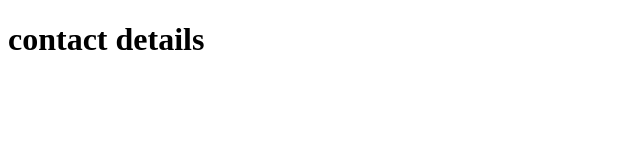
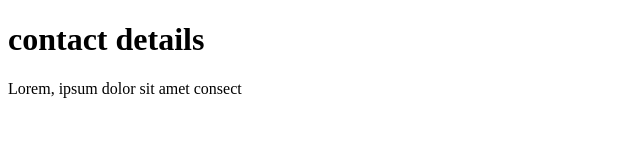
Before and after one commit to JDurley/First-repo, a plain HTML site: page contact.html in a window 1280 px wide. Shown: the whole page, without its empty margins (0-640 px from the left). Drawn offline with Linux system fonts and the light colour scheme.

Commit message:
added new content

```diff
--- a/contact.html
+++ b/contact.html
@@ -7,5 +7,6 @@
 </head>
 <body>
     <h1>contact details</h1>
+    <p>Lorem, ipsum dolor sit amet consect</p>
 </body>
 </html>
```
Also changed, not shown: index.html (+1 -1 lines).
